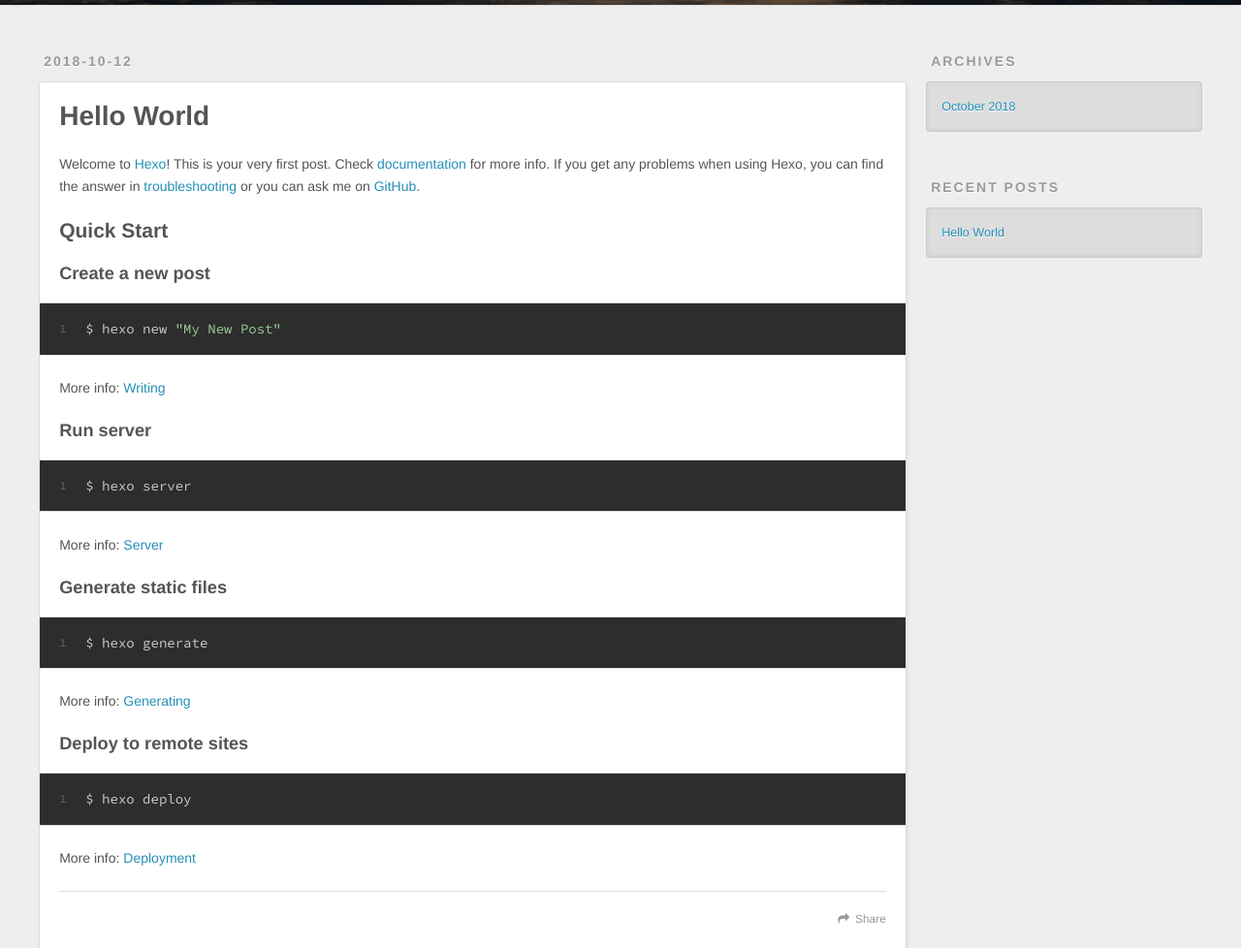
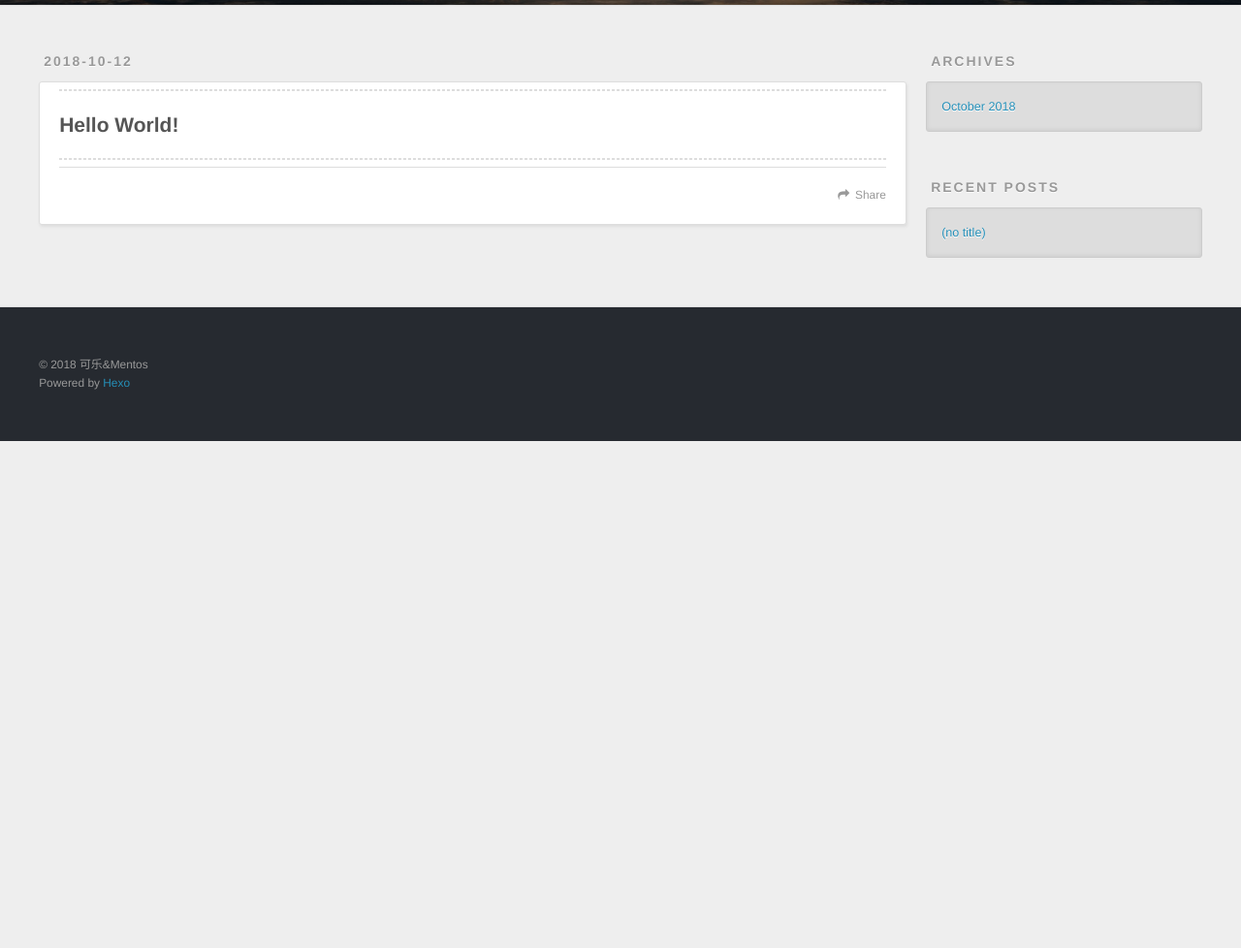
Before and after one commit to WilliamZcy/WilliamZcy.github.io, a plain HTML site: page 2018/10/12/hello-world/index.html in a window 1280 px wide. Shown: the part 295-1273 px from the top of the page at 97% size. After the commit the page ends 800 px from the top, so only its background shows below. Drawn offline with nearby package versions, Linux system fonts and the light colour scheme.

Commit message:
Site updated: 2018-10-12 16:38:17

```diff
--- a/2018/10/12/hello-world/index.html
+++ b/2018/10/12/hello-world/index.html
@@ -3,19 +3,19 @@
 <head>
   <meta charset="utf-8">
 
-  <title>Hello World | 可乐&amp;Mentos&#39;s Blog</title>
+  <title>可乐&amp;Mentos&#39;s Blog</title>
   <meta name="viewport" content="width=device-width, initial-scale=1, maximum-scale=1">
-  <meta name="description" content="Welcome to Hexo! This is your very first post. Check documentation for more info. If you get any problems when using Hexo, you can find the answer in troubleshooting or you can ask me on GitHub. Quick">
+  <meta name="description" content="Hello World!">
 <meta property="og:type" content="article">
-<meta property="og:title" content="Hello World">
+<meta property="og:title" content="可乐&amp;Mentos&#39;s Blog">
 <meta property="og:url" content="http://WilliamZcy.github.io/2018/10/12/hello-world/index.html">
 <meta property="og:site_name" content="可乐&amp;Mentos&#39;s Blog">
-<meta property="og:description" content="Welcome to Hexo! This is your very first post. Check documentation for more info. If you get any problems when using Hexo, you can find the answer in troubleshooting or you can ask me on GitHub. Quick">
+<meta property="og:description" content="Hello World!">
 <meta property="og:locale" content="zh-Hans">
-<meta property="og:updated_time" content="2017-10-28T00:39:58.000Z">
+<meta property="og:updated_time" content="2018-10-12T08:37:20.131Z">
 <meta name="twitter:card" content="summary">
-<meta name="twitter:title" content="Hello World">
-<meta name="twitter:description" content="Welcome to Hexo! This is your very first post. Check documentation for more info. If you get any problems when using Hexo, you can find the answer in troubleshooting or you can ask me on GitHub. Quick">
+<meta name="twitter:title" content="可乐&amp;Mentos&#39;s Blog">
+<meta name="twitter:description" content="Hello World!">
 
     <link rel="alternate" href="/atom.xml" title="可乐&amp;Mentos&#39;s Blog" type="application/atom+xml">
 
@@ -74,32 +74,15 @@
   <div class="article-inner">
 
 
-      <header class="article-header">
-
-
-    <h1 class="article-title" itemprop="name">
-      Hello World
-    </h1>
-
-
-      </header>
-
     <div class="article-entry" itemprop="articleBody">
 
-        <p>Welcome to <a href="https://hexo.io/" target="_blank" rel="noopener">Hexo</a>! This is your very first post. Check <a href="https://hexo.io/docs/" target="_blank" rel="noopener">documentation</a> for more info. If you get any problems when using Hexo, you can find the answer in <a href="https://hexo.io/docs/troubleshooting.html" target="_blank" rel="noopener">troubleshooting</a> or you can ask me on <a href="https://github.com/hexojs/hexo/issues" target="_blank" rel="noopener">GitHub</a>.</p>
-<h2 id="Quick-Start"><a href="#Quick-Start" class="headerlink" title="Quick Start"></a>Quick Start</h2><h3 id="Create-a-new-post"><a href="#Create-a-new-post" class="headerlink" title="Create a new post"></a>Create a new post</h3><figure class="highlight bash"><table><tr><td class="gutter"><pre><span class="line">1</span><br></pre></td><td class="code"><pre><span class="line">$ hexo new <span class="string">"My New Post"</span></span><br></pre></td></tr></table></figure>
-<p>More info: <a href="https://hexo.io/docs/writing.html" target="_blank" rel="noopener">Writing</a></p>
-<h3 id="Run-server"><a href="#Run-server" class="headerlink" title="Run server"></a>Run server</h3><figure class="highlight bash"><table><tr><td class="gutter"><pre><span class="line">1</span><br></pre></td><td class="code"><pre><span class="line">$ hexo server</span><br></pre></td></tr></table></figure>
-<p>More info: <a href="https://hexo.io/docs/server.html" target="_blank" rel="noopener">Server</a></p>
-<h3 id="Generate-static-files"><a href="#Generate-static-files" class="headerlink" title="Generate static files"></a>Generate static files</h3><figure class="highlight bash"><table><tr><td class="gutter"><pre><span class="line">1</span><br></pre></td><td class="code"><pre><span class="line">$ hexo generate</span><br></pre></td></tr></table></figure>
-<p>More info: <a href="https://hexo.io/docs/generating.html" target="_blank" rel="noopener">Generating</a></p>
-<h3 id="Deploy-to-remote-sites"><a href="#Deploy-to-remote-sites" class="headerlink" title="Deploy to remote sites"></a>Deploy to remote sites</h3><figure class="highlight bash"><table><tr><td class="gutter"><pre><span class="line">1</span><br></pre></td><td class="code"><pre><span class="line">$ hexo deploy</span><br></pre></td></tr></table></figure>
-<p>More info: <a href="https://hexo.io/docs/deployment.html" target="_blank" rel="noopener">Deployment</a></p>
+        <hr>
+<h2 id="Hello-World"><a href="#Hello-World" class="headerlink" title="Hello World!"></a>Hello World!</h2><hr>
 
 
     </div>
     <footer class="article-footer">
-      <a data-url="http://WilliamZcy.github.io/2018/10/12/hello-world/" data-id="cjn5pgs1y0000lwtmdes2xefc" class="article-share-link">Share</a>
+      <a data-url="http://WilliamZcy.github.io/2018/10/12/hello-world/" data-id="cjn5ret440000u0tmj5xq5gu1" class="article-share-link">Share</a>
 
 
     </footer>
@@ -138,7 +121,7 @@
       <ul>
 
           <li>
-            <a href="/2018/10/12/hello-world/">Hello World</a>
+            <a href="/2018/10/12/hello-world/">(no title)</a>
           </li>
 
       </ul>
```
Also changed, not shown: archives/2018/10/index.html (+1 -7 lines), archives/2018/index.html (+1 -7 lines), archives/index.html (+1 -7 lines), index.html (+4 -21 lines).
